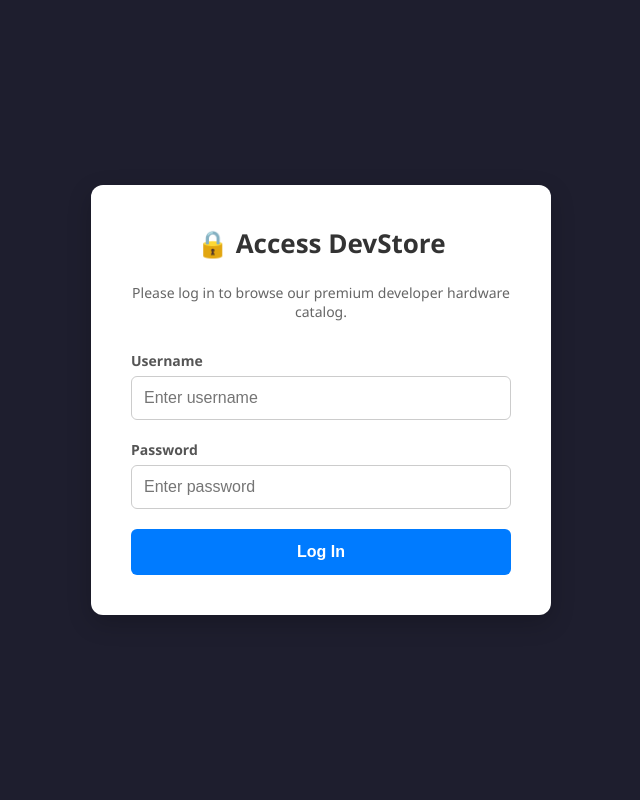
After one commit to Samsoulution55/python-shopping-website, a Flask app: page /login in a window 1280 px wide. The commit adds this page. Shown: the whole page, without its empty margins (319-959 px from the left). Run offline with Flask 3, Linux system fonts and the light colour scheme.

Commit message:
2. feat: implement secure user authentication login and logout tracking session

```diff
--- a/app.py
+++ b/app.py
@@ -1,52 +1,97 @@
-from flask import Flask, render_template
+from flask import Flask, render_template, request, redirect, url_for, session
+from werkzeug.security import generate_password_hash, check_password_hash
 import sqlite3
 
 app = Flask(__name__)
+# A secret key is required by Flask to keep user sessions locked and secure
+app.secret_key = "super_secret_shopping_key_123"
 
-# This helper function automatically builds our shop database and lists sample stock items
 def init_shop_db():
     conn = sqlite3.connect("store.db")
     cursor = conn.cursor()
 
-    # Create the products table structure layout
+    # 1. Create the products table structure layout
     cursor.execute("""
         CREATE TABLE IF NOT EXISTS products (
             id INTEGER PRIMARY KEY AUTOINCREMENT,
             name TEXT NOT NULL,
             price REAL NOT NULL,
-            description TEXT,
-            image_url TEXT
+            description TEXT
         )
     """)
 
-    # Check if we already have items inside the store database row data
+    # 2. NEW: Create a users table to store logins securely
+    cursor.execute("""
+        CREATE TABLE IF NOT EXISTS users (
+            id INTEGER PRIMARY KEY AUTOINCREMENT,
+            username TEXT UNIQUE NOT NULL,
+            password_hash TEXT NOT NULL
+        )
+    """)
+
+    # Inject default stock items if empty
     cursor.execute("SELECT COUNT(*) FROM products")
     if cursor.fetchone()[0] == 0:
-        # If empty rows, inject 3 clean initial stock samples automatically
         sample_items = [
-            ("Professional Developer Keyboard", 89.99, "Mechanical keys for fast and efficient typing.", "https://unsplash.com"),
-            ("Ergonomic Developer Mouse", 59.50, "Reduces wrist pain during long programming sessions.", "https://unsplash.com"),
-            ("Dual 4K Programming Monitor", 299.99, "Crisp text scaling layout viewports for clean bug checking.", "https://unsplash.com")
+            ("Professional Developer Keyboard", 89.99, "Mechanical keys for fast and efficient typing."),
+            ("Ergonomic Developer Mouse", 59.50, "Reduces wrist pain during long programming sessions."),
+            ("Dual 4K Programming Monitor", 299.99, "Crisp text scaling layout viewports for clean bug checking.")
         ]
-        cursor.executemany("INSERT INTO products (name, price, description, image_url) VALUES (?, ?, ?, ?)", sample_items)
+        cursor.executemany("INSERT INTO products (name, price, description) VALUES (?, ?, ?)", sample_items)
+
+        # Inject an initial test user profile safely (Username: admin | Password: password123)
+        hashed_pw = generate_password_hash("password123")
+        try:
+            cursor.execute("INSERT INTO users (username, password_hash) VALUES (?, ?)", ("admin", hashed_pw))
+        except sqlite3.IntegrityError:
+            pass
+
         conn.commit()
-
     conn.close()
 
-# Spin up the catalog setup database file on our server hard drive automatically
+# Spin up database systems immediately
 init_shop_db()
 
 @app.route("/")
 def home():
-    # SELECT query operation: Pull the product list row data out of our relational tables
+    # Defensive Check: If user isn't logged in, redirect them straight to the login panel
+    if "user" not in session:
+        return redirect(url_for("login"))
+
     conn = sqlite3.connect("store.db")
     cursor = conn.cursor()
-    cursor.execute("SELECT name, price, description, image_url FROM products")
+    cursor.execute("SELECT name, price, description FROM products")
     all_products = cursor.fetchall()
     conn.close()
+    return render_template("store.html", products=all_products, username=session["user"])
 
-    # Send the products catalog straight into the HTML file dashboard view
-    return render_template("store.html", products=all_products)
+@app.route("/login", methods=["GET", "POST"])
+def login():
+    error = None
+    if request.method == "POST":
+        username_input = request.form.get("username")
+        password_input = request.form.get("password")
+
+        conn = sqlite3.connect("store.db")
+        cursor = conn.cursor()
+        # Find the record row for this username string input
+        cursor.execute("SELECT username, password_hash FROM users WHERE username = ?", (username_input,))
+        user_record = cursor.fetchone()
+        conn.close()
+
+        # Secure check matching the input password against the database scramble hash row
+        if user_record and check_password_hash(user_record[1], password_input):
+            session["user"] = user_record[0] # Create an active session key
+            return redirect(url_for("home"))
+        else:
+            error = "Invalid username or password. Try again!"
+
+    return render_template("login.html", error=error)
+
+@app.route("/logout")
+def logout():
+    session.pop("user", None) # Destroys the login session ticket securely
+    return redirect(url_for("login"))
 
 if __name__ == "__main__":
     app.run(debug=True)
--- /dev/null
+++ b/templates/login.html
@@ -0,0 +1,111 @@
+<!DOCTYPE html>
+<html lang="en">
+<head>
+    <meta charset="UTF-8">
+    <meta name="viewport" content="width=device-width, initial-scale=1.0">
+    <title>DevStore - Secured Login</title>
+    <style>
+        body {
+            font-family: 'Segoe UI', Tahoma, Geneva, Verdana, sans-serif;
+            background-color: #1e1e2e;
+            margin: 0;
+            padding: 0;
+            display: flex;
+            justify-content: center;
+            align-items: center;
+            height: 100vh;
+        }
+        .login-card {
+            background: #ffffff;
+            border-radius: 12px;
+            box-shadow: 0 8px 24px rgba(0,0,0,0.2);
+            padding: 40px;
+            width: 100%;
+            max-width: 380px;
+            text-align: center;
+        }
+        h2 {
+            margin-top: 0;
+            color: #333333;
+            font-size: 26px;
+        }
+        p {
+            color: #666666;
+            font-size: 14px;
+            margin-bottom: 30px;
+        }
+        .input-group {
+            margin-bottom: 20px;
+            text-align: left;
+        }
+        label {
+            display: block;
+            margin-bottom: 6px;
+            color: #555555;
+            font-size: 14px;
+            font-weight: bold;
+        }
+        input[type="text"], input[type="password"] {
+            width: 100%;
+            padding: 12px;
+            border: 1px solid #cccccc;
+            border-radius: 6px;
+            font-size: 16px;
+            box-sizing: border-box;
+        }
+        .error-banner {
+            background-color: #f8d7da;
+            color: #721c24;
+            padding: 12px;
+            border-radius: 6px;
+            margin-bottom: 20px;
+            font-size: 14px;
+        }
+        .login-btn {
+            background-color: #007bff;
+            color: white;
+            border: none;
+            width: 100%;
+            padding: 14px;
+            border-radius: 6px;
+            font-size: 16px;
+            font-weight: bold;
+            cursor: pointer;
+            transition: background-color 0.2s;
+        }
+        .login-btn:hover {
+            background-color: #0056b3;
+        }
+    </style>
+</head>
+<body>
+
+    <div class="login-card">
+        <h2>🔒 Access DevStore</h2>
+        <p>Please log in to browse our premium developer hardware catalog.</p>
+
+        <!-- Condition: Displays a red warning banner if validation checks fail -->
+        {% if error %}
+            <div class="error-banner">
+                {{ error }}
+            </div>
+        {% endif %}
+
+        <!-- Secure Login Form Submitting Data Back to Python -->
+        <form method="POST">
+            <div class="input-group">
+                <label>Username</label>
+                <input type="text" name="username" placeholder="Enter username" required autocomplete="off">
+            </div>
+
+            <div class="input-group">
+                <label>Password</label>
+                <input type="password" name="password" placeholder="Enter password" required>
+            </div>
+
+            <button type="submit" class="login-btn">Log In</button>
+        </form>
+    </div>
+
+</body>
+</html>
```
Also changed, not shown: templates/store.html (+19 -3 lines), store.db.
